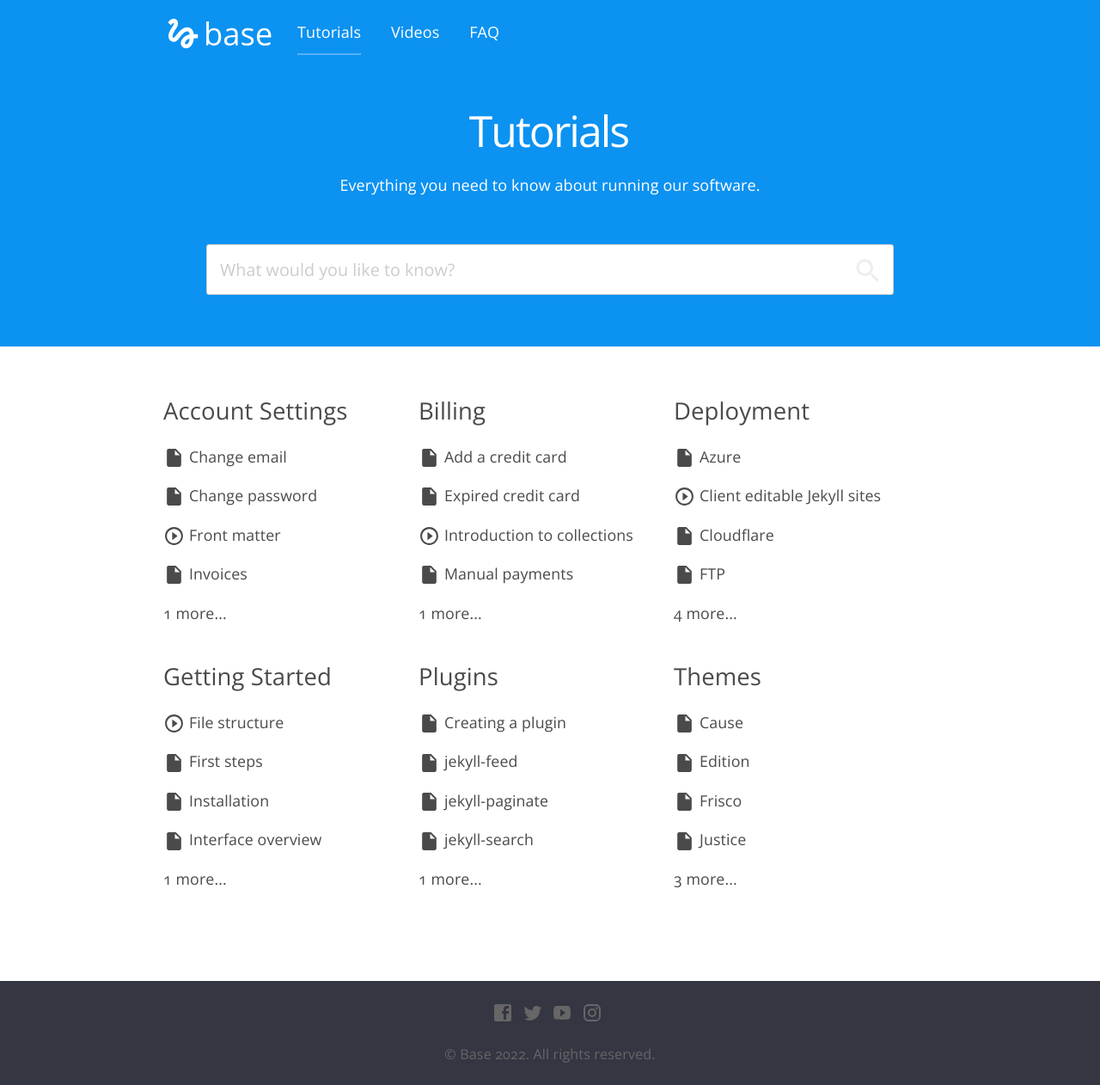
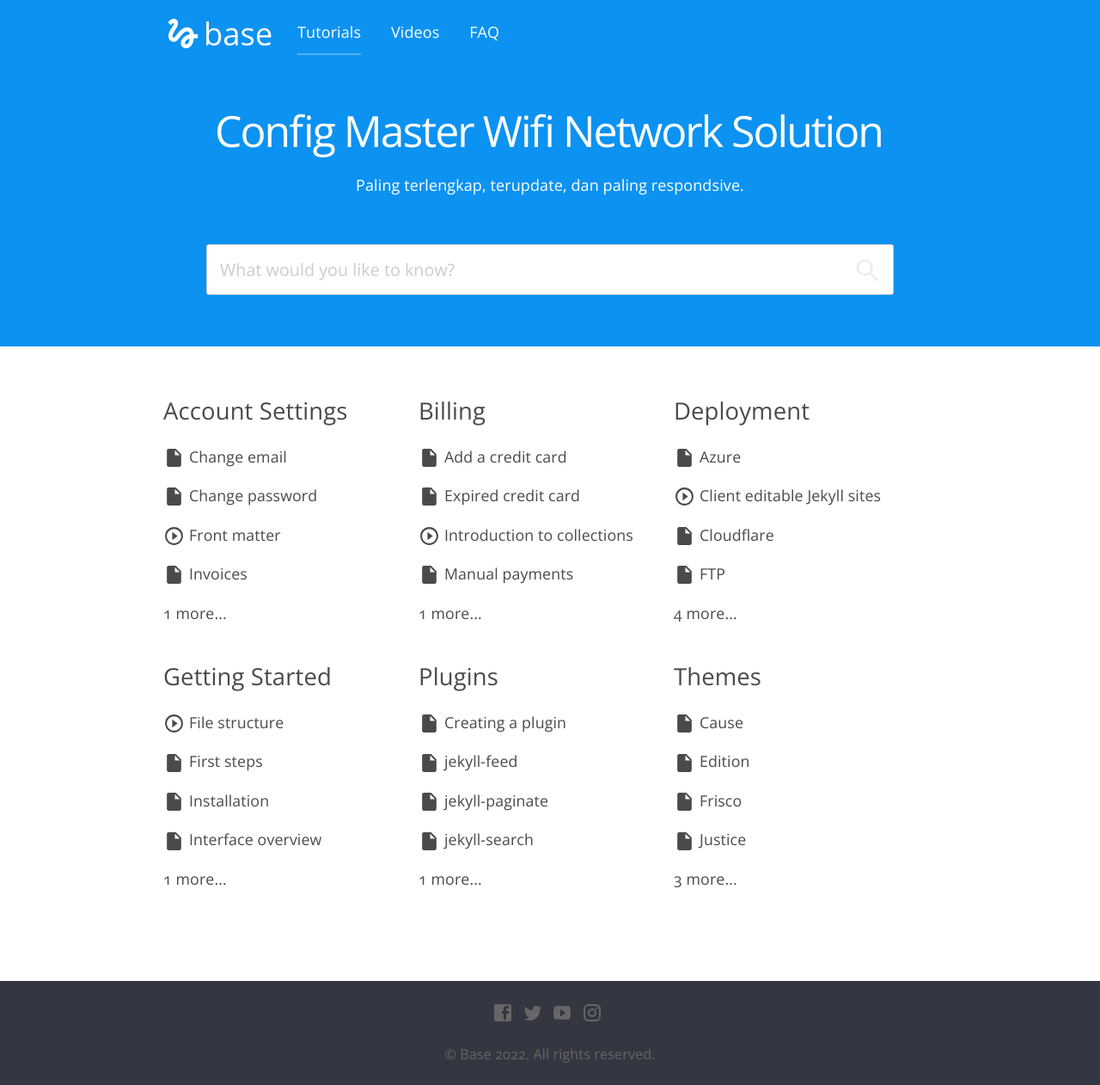
Before and after one commit to mwnsofficial/download.github.io, a Jekyll site: the page built from index.html, in a window 1280 px wide. Shown: the whole page at 86% size. Built offline with Jekyll 4.4.1, drawn with Linux system fonts in a browser that asks for light colours; nearby versions of some CDN libraries.

Commit message:
Update default.html

```diff
--- a/_layouts/default.html
+++ b/_layouts/default.html
@@ -34,8 +34,8 @@
 					{% include navigation.html %}
 				</section>
 				<section class="hero_search">
-					<h1>Tutorials</h1>
-					<p>Everything you need to know about running our software.</p>
+					<h1>Config Master Wifi Network Solution</h1>
+					<p>Paling terlengkap, terupdate, dan paling respondsive.</p>
 					{% include search.html %}
 				</section>
 			</div>
```
